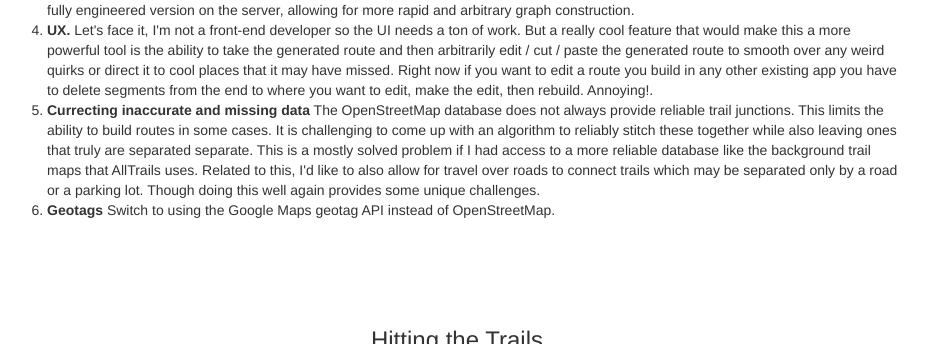
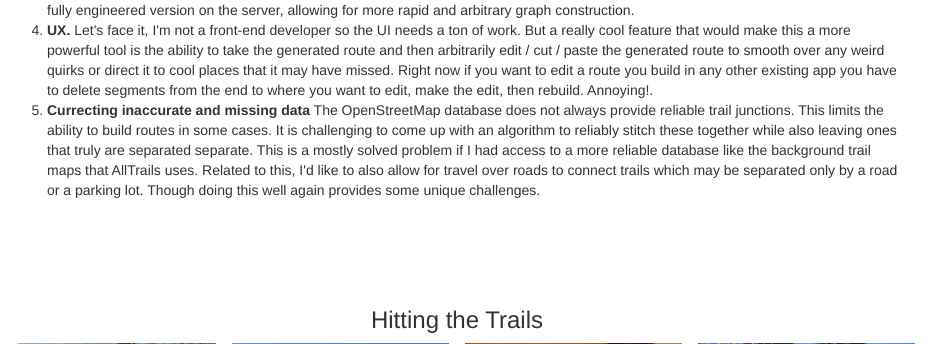
Before and after one commit to aemerick/autotrail-app, a Flask app: page /aboutme in a window 1280 px wide. Shown: the part 1642-1986 px from the top of the page, without its empty margins (183-1111 px from the left). Run offline with Flask 2, Linux system fonts and the light colour scheme; some libraries are stand-ins or nearby versions.

Commit message:
removing google maps api fro mlist of to dos

```diff
--- a/flaskapp/templates/aboutme.html
+++ b/flaskapp/templates/aboutme.html
@@ -193,7 +193,6 @@
                   AllTrails uses. Related to this, I'd like to also allow for travel over roads to connect trails which may be
                   separated only by a road or a parking lot. Though doing this well again provides some unique challenges. </li>
 
-             <li> <strong> Geotags </strong> Switch to using the Google Maps geotag API instead of OpenStreetMap. </li>
            </ol>
          </p>
     </div>
```
